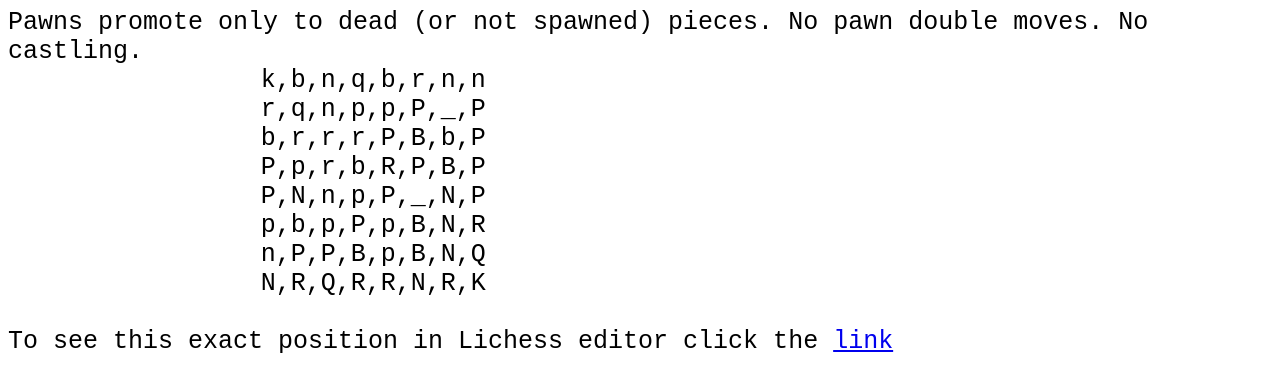
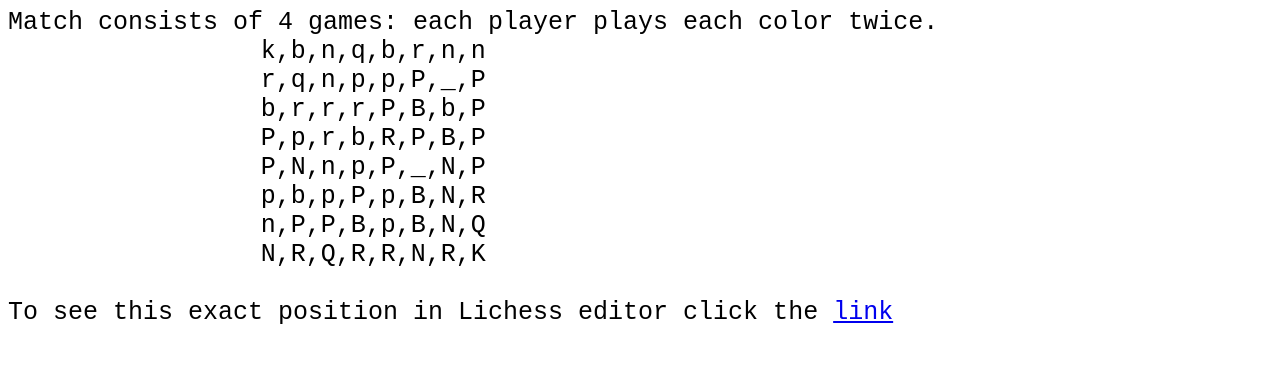
Before and after one commit to Nikita-Babich/heavy-chess2, a plain HTML site: page index.html in a window 1280 px wide. Drawn offline with Linux system fonts and the light colour scheme; a web font is replaced by a local one.

Commit message:
Update index.html

```diff
--- a/index.html
+++ b/index.html
@@ -12,8 +12,7 @@
 		</style>
 	</head>
 <body>
-	Pawns promote only to dead (or not spawned) pieces.
-	No pawn double moves. No castling.<br>
+	Match consists of 4 games: each player plays each color twice.<br>
 	<div id='output1'></div>
 	<br>
 	<div id='link1'> To see this exact position in Lichess editor click the </div>
```
